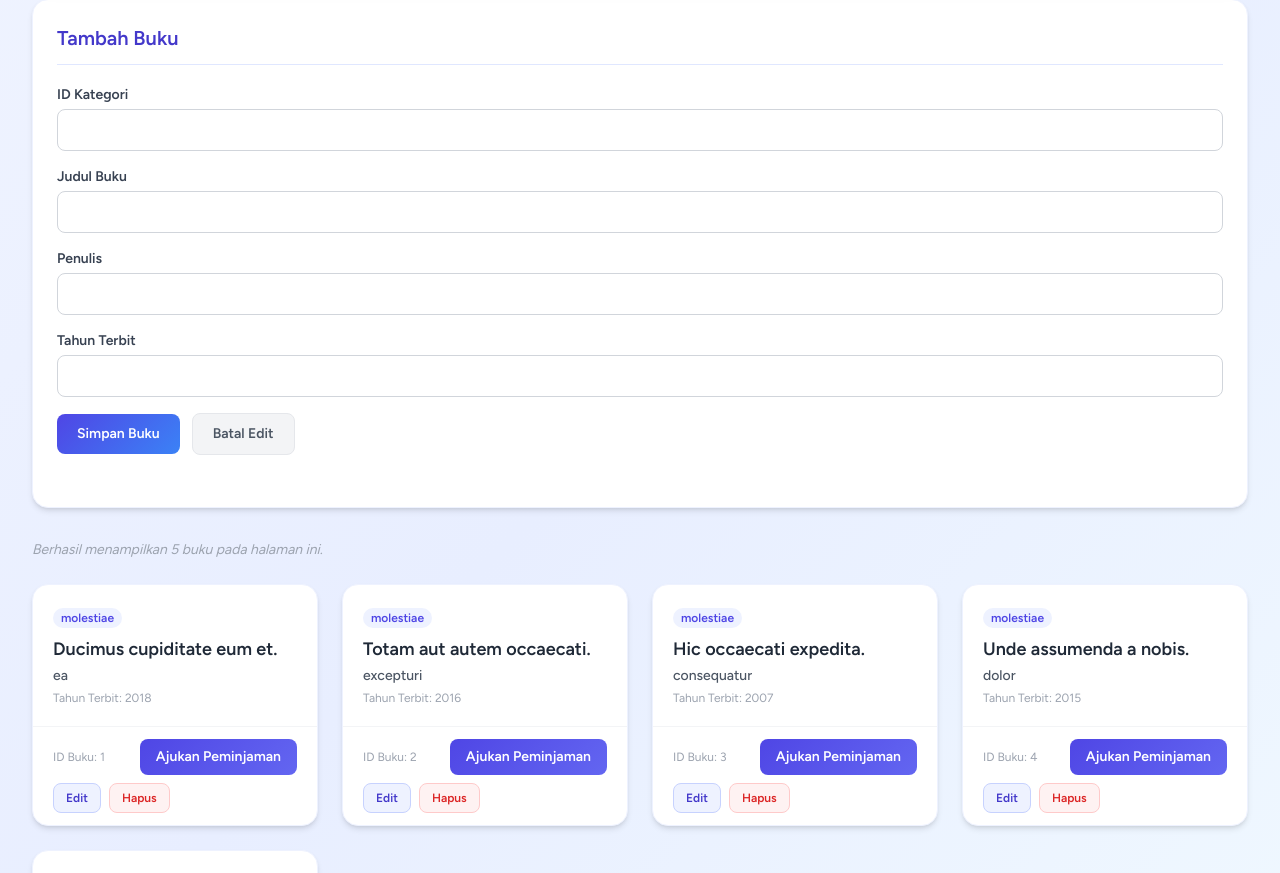
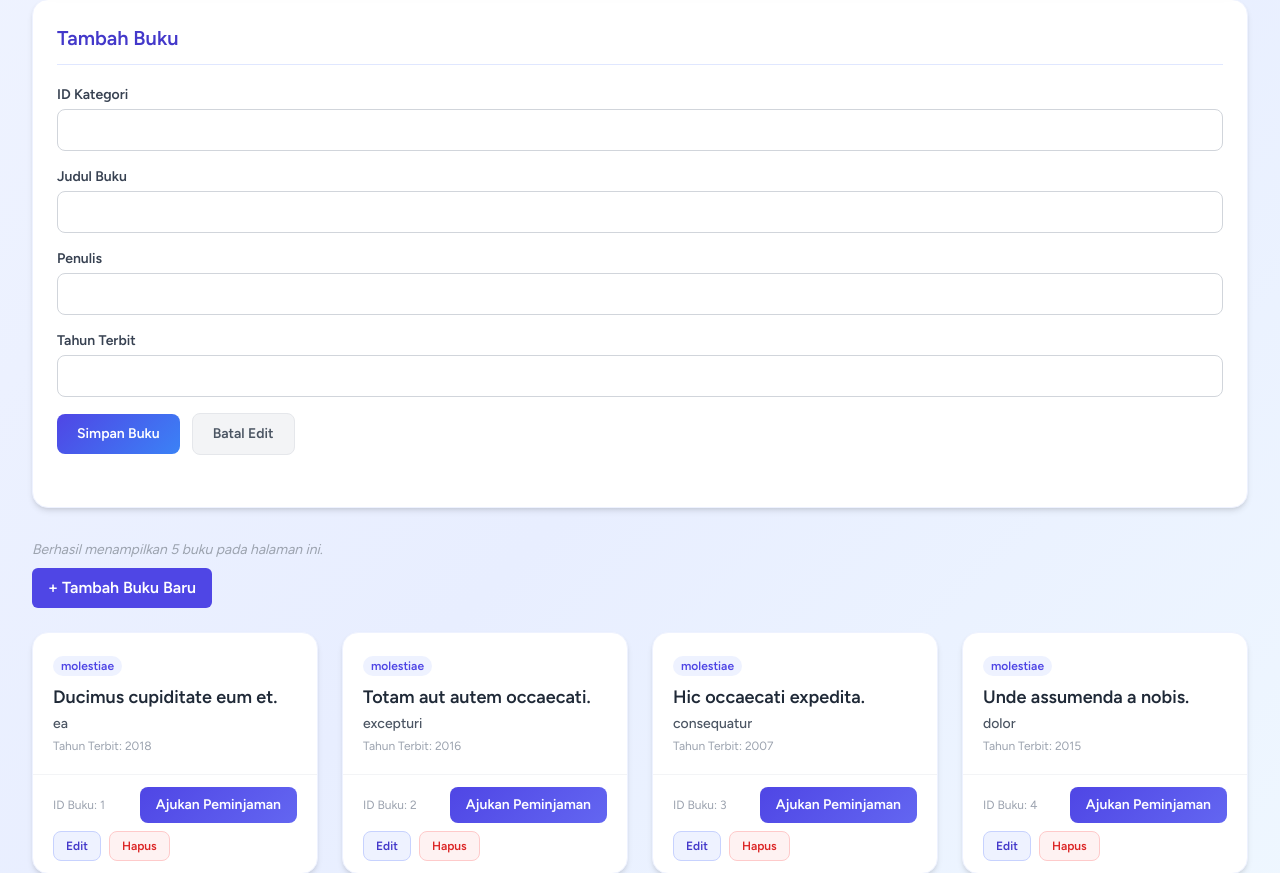
Before and after one commit to FarrellDanendra/perpustakaan-250441100015, a Laravel app: page /buku in a window 1280 px wide. Shown: the part 302-1175 px from the top of the page. Run offline with Laravel 12, Linux system fonts and the light colour scheme; a user stored in the database is signed in; data comes from the database, SQL or seed files in the repository; tables that the repository leaves empty hold one stand-in row (values such as "Sample post"); style sheets or scripts are compiled from the project's sources; parts of the project's set-up code (start-up, migrations or seed data) failed here and were passed over; some libraries are stand-ins or nearby versions.

Commit message:
Soal 3: Sentralisasi otorisasi pengelolaan buku dengan Gate kelola-buku

```diff
--- a/app/Http/Controllers/BukuController.php
+++ b/app/Http/Controllers/BukuController.php
@@ -6,6 +6,7 @@ use Illuminate\Http\Request;
 // modul 6
 use App\Models\Buku;
 use Illuminate\Support\Facades\DB;
+use App\Models\Kategori;
 // end modul 6
 
 class BukuController extends Controller
@@ -73,6 +74,23 @@ class BukuController extends Controller
         return response()->json($hasil);
     }
 
+    public function create()
+    {
+        $kategoris = Kategori::all();
+        return view('buku.create', compact('kategoris'));
+    }
+    public function store(Request $request)
+    {
+        $validated = $request->validate([
+            'kategori_id' => 'required|exists:kategoris,id',
+            'judul' => 'required|string|max:255',
+            'penulis' => 'required|string|max:255',
+            'tahun_terbit' => 'required|integer',
+        ]);
+        Buku::create($validated);
+        return redirect()->route('buku.index')->with('success', 'Buku berhasil ditambahkan.');
+    }
+
     public function destroy(Buku $buku)
     {
         // Cek apakah buku sedang/pernah dipinjam
--- a/app/Providers/AppServiceProvider.php
+++ b/app/Providers/AppServiceProvider.php
@@ -3,6 +3,10 @@
 namespace App\Providers;
 
 use Illuminate\Support\ServiceProvider;
+// modul 6
+use Illuminate\Support\Facades\Gate;
+use App\Models\User;
+// end modul 6
 
 class AppServiceProvider extends ServiceProvider
 {
@@ -17,8 +21,13 @@ class AppServiceProvider extends ServiceProvider
     /**
      * Bootstrap any application services.
      */
+    // modul 6
     public function boot(): void
     {
-        //
+        // Gate: Hanya user dengan role 'admin' atau 'petugas' yang diizinkan mengelola buku
+        Gate::define('kelola-buku', function (User $user) {
+            return $user->hasRole(['admin', 'petugas']);
+        });
     }
+    // end modul 6
 }
--- a/resources/views/buku/index.blade.php
+++ b/resources/views/buku/index.blade.php
@@ -48,6 +48,14 @@
         <p id="status-buku" role="status" aria-live="polite">Memuat data buku...</p>
         {{-- modul 6 --}}
         {{-- <div id="book-grid" class="book-grid"></div> --}}
+        @can('kelola-buku')
+            <div style="margin-bottom: 20px;">
+                <a href="{{ route('buku.create') }}"
+                    style="background-color: #4f46e5; color: white; padding: 8px 16px; border-radius: 6px; text-decoration: none; font-weight: bold; display: inline-block;">
+                    + Tambah Buku Baru
+                </a>
+            </div>
+        @endcan
         <div id="book-grid" class="book-grid">
             @foreach ($books as $book)
                 <div class="book-card"
@@ -62,6 +70,7 @@
                     <p>Tahun: {{ $book->tahun_terbit }}</p>
                     <a href="{{ route('buku.show', $book->id) }}">Lihat Detail</a>
                     {{-- form delete soal nomor 2 --}}
+                    @can('kelola-buku')
                         <form action="{{ route('buku.destroy', $book->id) }}" method="POST"
                             onsubmit="return confirm('Yakin ingin menghapus buku ini?');" style="margin-top: 10px;">
                             @csrf
@@ -71,6 +80,7 @@
                                 Hapus Buku
                             </button>
                         </form>
+                    @endcan
                     {{-- end form delete soal nomor 2 --}}
                 </div>
             @endforeach
--- a/routes/web.php
+++ b/routes/web.php
@@ -30,10 +30,19 @@ Route::get('/dashboard', function () {
 Route::middleware(['auth', 'permission:view books'])->group(function () {
     Route::get('/buku', [BukuController::class, 'index'])
         ->name('buku.index');
+});
 
+Route::middleware(['auth', 'can:kelola-buku'])->group(function () {
+    Route::get('/buku/create', [BukuController::class, 'create'])->name('buku.create');
+    Route::post('/buku', [BukuController::class, 'store'])->name('buku.store');
+    Route::delete('/buku/{buku}', [BukuController::class, 'destroy'])->name('buku.destroy');
+});
+
+Route::middleware(['auth', 'permission:view books'])->group(function () {
     Route::get('/buku/{id}', [BukuController::class, 'show'])
         ->name('buku.show');
 });
+
 // modul 6
 Route::middleware('auth')->group(function () {
     Route::get('/buku-cari', [BukuController::class, 'cari'])->name('buku.cari');
@@ -49,6 +58,12 @@ Route::middleware('auth')->group(function () {
 // });
 Route::middleware('auth')->group(function () {
     Route::get('/peminjaman/{id}', [PeminjamanController::class, 'show'])->name('peminjaman.show');
+});
+// Route pengelolaan buku diproteksi oleh Gate 'kelola-buku'
+Route::middleware(['auth', 'can:kelola-buku'])->group(function () {
+    Route::get('/buku/create', [BukuController::class, 'create'])->name('buku.create');
+    Route::post('/buku', [BukuController::class, 'store'])->name('buku.store');
+    Route::delete('/buku/{buku}', [BukuController::class, 'destroy'])->name('buku.destroy');
 });
 // end modul 6
 // modul 1
```
Also changed, not shown: resources/views/buku/create.blade.php (added, +43 -0 lines). Lines whose indentation alone changed are shown as unchanged.
